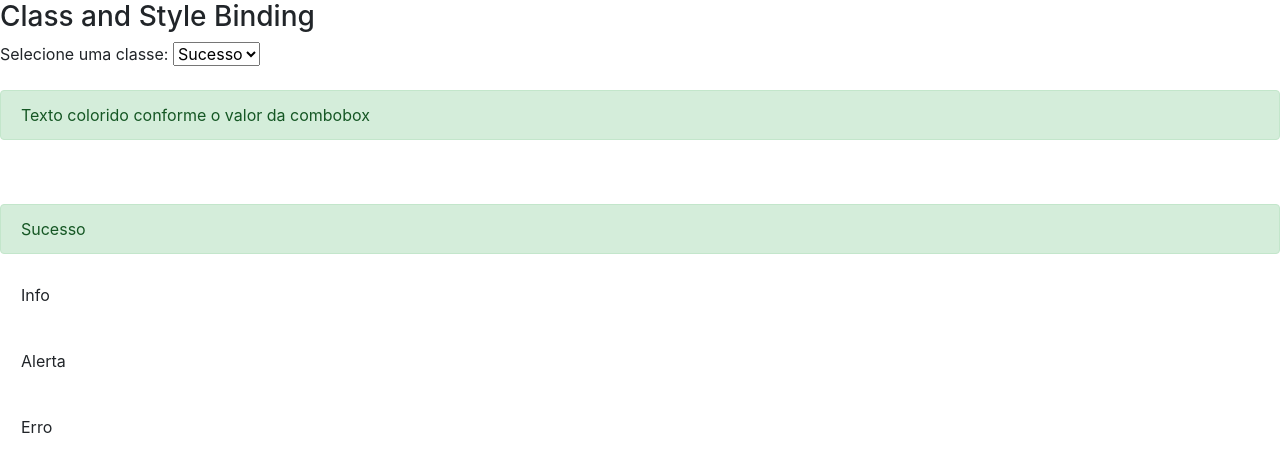
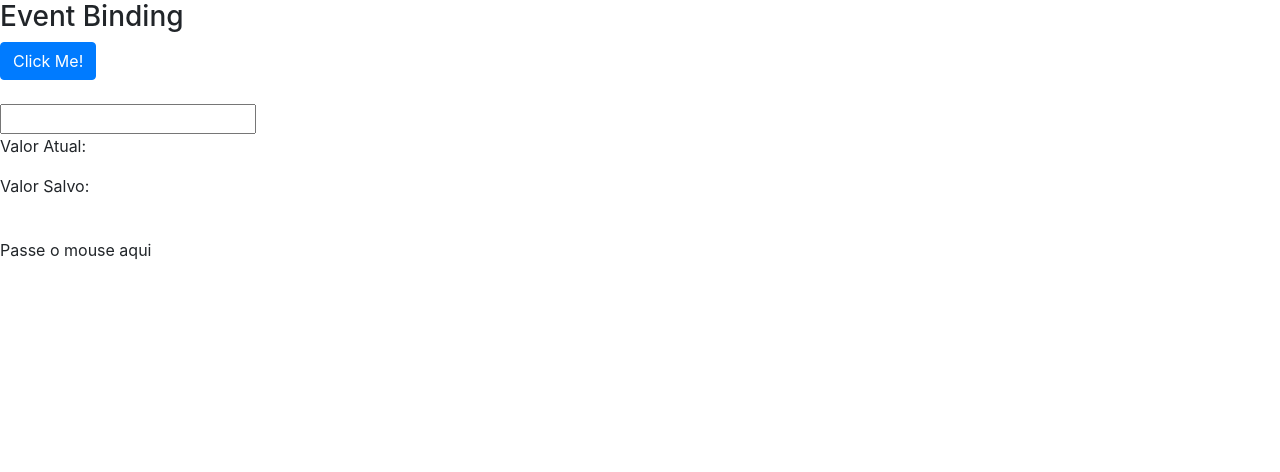
Before and after one commit to VagnerLeite/AngularJS, an Angular app in the folder data-binding/: page / in a window 1280 px wide. Shown: the top 472 px of the page. Built offline with nearby package versions, Linux system fonts and the light colour scheme.

Commit message:
Event Binding

```diff
--- a/data-binding/src/app/data-binding/data-binding.component.html
+++ b/data-binding/src/app/data-binding/data-binding.component.html
@@ -1,5 +1,6 @@
+<!--
 <section>
-    <!--
+
     <article>
         <h3>Interpolation/Interpolação</h3>
         <p> String renderizada com interpolação: {{ url }}</p>
@@ -18,7 +19,6 @@
 
     </article>
 
-    -->
 
     <article>
         <h3>Class and Style Binding</h3>
@@ -65,3 +65,40 @@
     </article>
 
 </section>
+-->
+
+<section>
+    <article>
+        <h3>Event Binding</h3>
+
+        <div>
+            <button (click)="clickedButton()"
+                class="btn btn-primary">
+                Click Me!
+            </button>
+
+            <br/><br/>
+
+            <input type="text"
+                (keyup)="onKeyUp($event)"
+                (keyup.enter)="salvarValor(campoInput.value)"
+                (blur)="salvarValor(campoInput.value)"
+                #campoInput
+                />
+
+            <p>Valor Atual: {{ valorAtual }}</p>
+            <p>Valor Salvo: {{ valorSalvo }}</p>
+
+            <br>
+
+            <span
+                (mouseover)="onMouseOverOut()"
+                (mouseout)="onMouseOverOut()"
+                [class.highlight]="isMouseOver"
+            >
+                Passe o mouse aqui
+            </span>
+        </div>
+    </article>
+
+</section>
--- a/data-binding/src/app/data-binding/data-binding.component.scss
+++ b/data-binding/src/app/data-binding/data-binding.component.scss
@@ -0,0 +1,5 @@
+.highlight {
+    background-color: yellow;
+    font-weight: bold;
+
+}
--- a/data-binding/src/app/data-binding/data-binding.component.ts
+++ b/data-binding/src/app/data-binding/data-binding.component.ts
@@ -11,6 +11,11 @@
   cursoAngular: boolean = true;
   urlImage: string = 'http://lorempixel.com/400/200/nature/';
 
+  valorAtual: string = '';
+  valorSalvo: string = '';
+
+  isMouseOver: boolean = false;
+
   getValor(){
     return 1;
   }
@@ -19,6 +24,22 @@
     return true;
   }
 
+  clickedButton(){
+    alert('Clicked Button!!');
+  }
+
+  onKeyUp(event: KeyboardEvent){
+    this.valorAtual = (<HTMLInputElement>event.target).value;
+  }
+
+  salvarValor(valor){
+    this.valorSalvo = valor;
+  }
+
+  onMouseOverOut(){
+    this.isMouseOver = !this.isMouseOver;
+  }
+
   constructor() { }
 
   ngOnInit() {
```
